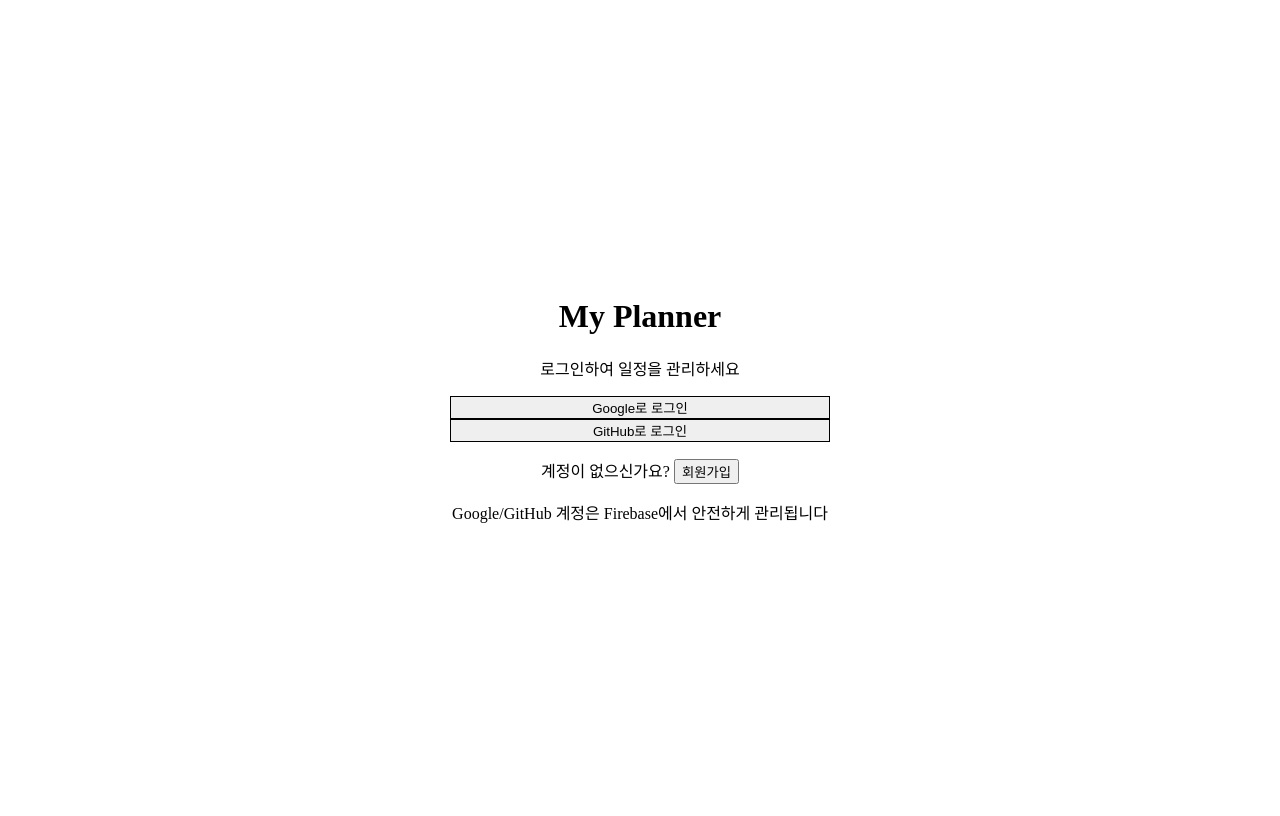
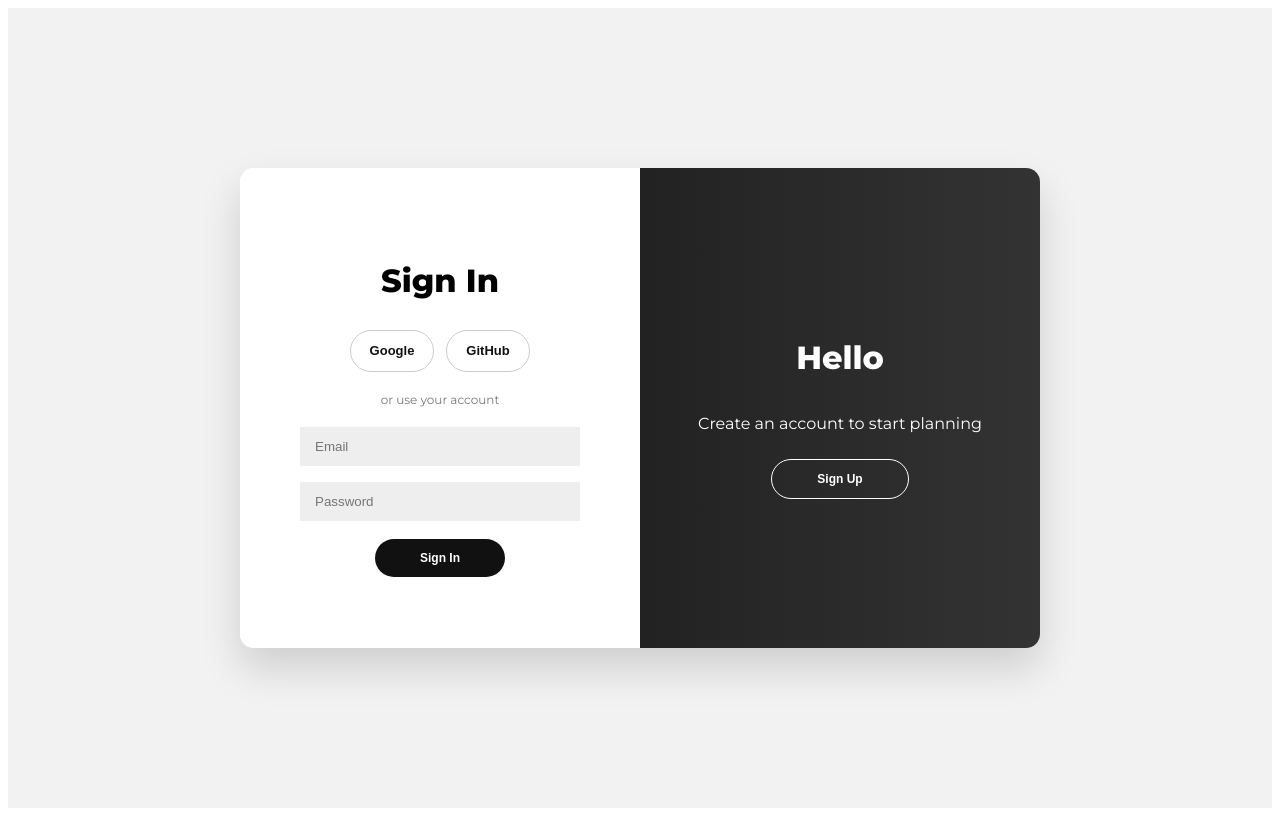
Before and after one commit to rinda1234/todo-web, a React app: page / in a window 1280 px wide. Built offline with nearby package versions, Linux system fonts and the light colour scheme; no server answers; the HTML template or start-up script is replaced by a standard one.

Commit message:
update login ui

```diff
--- a/src/components/SignupForm.jsx
+++ /dev/null
@@ -1,53 +0,0 @@
-import { useState } from "react";
-import { signUpWithEmail } from "../auth";
-
-export default function SignupForm() {
-    const [email, setEmail] = useState("");
-    const [password, setPassword] = useState("");
-    const [error, setError] = useState("");
-
-    const handleSignup = async () => {
-        try {
-            await signUpWithEmail(email, password);
-        } catch (e) {
-            setError(e.message);
-        }
-    };
-
-    return (
-        <>
-            <h2 className="text-xl font-semibold mb-4 text-center">
-                회원가입
-            </h2>
-
-            <input
-                type="email"
-                placeholder="이메일"
-                value={email}
-                onChange={(e) => setEmail(e.target.value)}
-                className="w-full border rounded-lg px-3 py-2 mb-3"
-            />
-
-            <input
-                type="password"
-                placeholder="비밀번호"
-                value={password}
-                onChange={(e) => setPassword(e.target.value)}
-                className="w-full border rounded-lg px-3 py-2 mb-3"
-            />
-
-            {error && (
-                <p className="text-xs text-red-500 mb-2">
-                    {error}
-                </p>
-            )}
-
-            <button
-                onClick={handleSignup}
-                className="w-full py-2 rounded-xl bg-blue-500 text-white"
-            >
-                회원가입
-            </button>
-        </>
-    );
-}
--- /dev/null
+++ b/src/pages/Auth.css
@@ -0,0 +1,184 @@
+@import url('https://fonts.googleapis.com/css?family=Montserrat:400,600,800');
+
+.auth-wrapper * {
+    box-sizing: border-box;
+}
+
+.auth-wrapper {
+    background: #f2f2f2;
+    height: 100vh;
+    display: flex;
+    justify-content: center;
+    align-items: center;
+    font-family: 'Montserrat', sans-serif;
+}
+
+.auth-wrapper .auth-container {
+    background: #fff;
+    border-radius: 14px;
+    box-shadow: 0 20px 40px rgba(0,0,0,0.15);
+    position: relative;
+    overflow: hidden;
+    width: 800px;
+    max-width: 100%;
+    min-height: 480px;
+}
+
+/* 폼 */
+.auth-wrapper .form-container {
+    position: absolute;
+    top: 0;
+    height: 100%;
+    width: 50%;
+    transition: all 0.6s ease-in-out;
+}
+
+.auth-wrapper .sign-in-container {
+    left: 0;
+    z-index: 2;
+}
+
+.auth-wrapper .sign-up-container {
+    left: 0;
+    opacity: 0;
+    z-index: 1;
+}
+
+.auth-wrapper .auth-container.right-panel-active .sign-in-container {
+    transform: translateX(100%);
+}
+
+.auth-wrapper .auth-container.right-panel-active .sign-up-container {
+    transform: translateX(100%);
+    opacity: 1;
+    z-index: 5;
+}
+
+/* ✅ 전역 form/input/button → auth-wrapper 안으로 제한 */
+.auth-wrapper form {
+    background: #fff;
+    display: flex;
+    flex-direction: column;
+    align-items: center;
+    justify-content: center;
+    padding: 0 60px;
+    height: 100%;
+    text-align: center;
+}
+
+.auth-wrapper form h1 {
+    font-weight: 700;
+    margin-bottom: 10px;
+}
+
+.auth-wrapper form span {
+    font-size: 12px;
+    color: #777;
+    margin-bottom: 12px;
+}
+
+.auth-wrapper input {
+    background: #eee;
+    border: none;
+    padding: 12px 15px;
+    margin: 8px 0;
+    width: 100%;
+}
+
+.auth-wrapper button {
+    border-radius: 20px;
+    border: none;
+    background: #111;
+    color: white;
+    font-size: 12px;
+    font-weight: 600;
+    padding: 12px 45px;
+    margin-top: 10px;
+    cursor: pointer;
+}
+
+.auth-wrapper button.ghost {
+    background: transparent;
+    border: 1px solid white;
+}
+
+/* 소셜 버튼 */
+.auth-wrapper .social-container {
+    margin: 20px 0;
+}
+
+/* ✅ Google/GitHub 텍스트 넣을 거면 원형(42px) 유지가 어려움 → pill 추천 */
+.auth-wrapper .social {
+    border: 1px solid #ccc;
+    border-radius: 9999px; /* 동글동글 */
+    height: 42px;
+    padding: 0 14px;
+    min-width: 84px;
+
+    margin: 0 6px;
+    background: white;
+    font-weight: 700;
+    font-size: 13px;
+    color: #111;
+
+    display: inline-flex;
+    align-items: center;
+    justify-content: center;
+
+    cursor: pointer;
+}
+
+/* 오버레이 */
+.auth-wrapper .overlay-container {
+    position: absolute;
+    left: 50%;
+    width: 50%;
+    height: 100%;
+    overflow: hidden;
+    transition: transform 0.6s ease-in-out;
+    z-index: 100;
+}
+
+.auth-wrapper .auth-container.right-panel-active .overlay-container {
+    transform: translateX(-100%);
+}
+
+.auth-wrapper .overlay {
+    background: linear-gradient(to right, #111, #333);
+    color: white;
+    position: relative;
+    left: -100%;
+    height: 100%;
+    width: 200%;
+    transition: transform 0.6s ease-in-out;
+}
+
+.auth-wrapper .auth-container.right-panel-active .overlay {
+    transform: translateX(50%);
+}
+
+.auth-wrapper .overlay-panel {
+    position: absolute;
+    display: flex;
+    flex-direction: column;
+    justify-content: center;
+    align-items: center;
+    padding: 0 40px;
+    text-align: center;
+    height: 100%;
+    width: 50%;
+}
+
+.auth-wrapper .overlay-left {
+    transform: translateX(-20%);
+}
+
+.auth-wrapper .overlay-right {
+    right: 0;
+}
+
+.auth-wrapper .error {
+    color: #e11d48;
+    font-size: 12px;
+    margin-top: 8px;
+}
--- a/src/pages/Auth.jsx
+++ b/src/pages/Auth.jsx
@@ -1,76 +1,165 @@
 import { useState } from "react";
+import "./Auth.css";
 import {
+    signInWithEmail,
+    signUpWithEmail,
     signInWithGoogle,
     signInWithGithub,
 } from "../auth";
 
 export default function Auth() {
-    const [mode, setMode] = useState("login"); // login | signup
+    const [isSignUp, setIsSignUp] = useState(false);
+    const [email, setEmail] = useState("");
+    const [password, setPassword] = useState("");
+    const [error, setError] = useState("");
+
+    const handleSignIn = async () => {
+        setError("");
+        try {
+            await signInWithEmail(email, password);
+        } catch {
+            setError("이메일 또는 비밀번호가 올바르지 않습니다");
+        }
+    };
+
+    const handleSignUp = async () => {
+        setError("");
+        try {
+            await signUpWithEmail(email, password);
+        } catch (e) {
+            console.error(e);
+            setError(e.message);
+        }
+
+    };
 
     return (
-        <div className="min-h-screen flex items-center justify-center bg-gradient-to-br from-blue-50 to-indigo-100">
-            <div className="bg-white w-[380px] max-w-[90%] rounded-2xl shadow-xl p-8">
+        <div className="auth-wrapper">
+            <div className={`auth-container ${isSignUp ? "right-panel-active" : ""}`}>
 
-                {/* 타이틀 */}
-                <h1 className="text-2xl font-bold text-center mb-1">
-                    My Planner
-                </h1>
-                <p className="text-sm text-gray-500 text-center mb-6">
-                    {mode === "login"
-                        ? "로그인하여 일정을 관리하세요"
-                        : "회원가입 후 바로 시작할 수 있어요"}
-                </p>
+                {/* 로그인 */}
+                <div className="form-container sign-in-container">
+                    <form>
+                        <h1>Sign In</h1>
 
-                {/* 버튼 영역 */}
-                <div className="space-y-3">
+                        <div className="social-container">
                             <button
+                                type="button"
+                                className="social"
                                 onClick={signInWithGoogle}
-                        className="w-full flex items-center justify-center gap-3 py-3 rounded-xl border hover:bg-gray-50 transition"
                             >
-                        <span className="font-medium">
-                            Google로 {mode === "login" ? "로그인" : "회원가입"}
-                        </span>
+                                Google
                             </button>
 
                             <button
+                                type="button"
+                                className="social"
                                 onClick={signInWithGithub}
-                        className="w-full flex items-center justify-center gap-3 py-3 rounded-xl border hover:bg-gray-50 transition"
                             >
-                        <span className="font-medium">
-                            GitHub로 {mode === "login" ? "로그인" : "회원가입"}
-                        </span>
+                                GitHub
                             </button>
                         </div>
 
-                {/* 모드 전환 */}
-                <p className="mt-6 text-sm text-center text-gray-500">
-                    {mode === "login" ? (
-                        <>
-                            계정이 없으신가요?{" "}
+
+                        <span>or use your account</span>
+
+                        <input
+                            type="email"
+                            placeholder="Email"
+                            value={email}
+                            onChange={(e) => setEmail(e.target.value)}
+                        />
+                        <input
+                            type="password"
+                            placeholder="Password"
+                            value={password}
+                            onChange={(e) => setPassword(e.target.value)}
+                        />
+
+                        <button type="button" onClick={handleSignIn}>
+                            Sign In
+                        </button>
+
+                        {error && <p className="error">{error}</p>}
+                    </form>
+                </div>
+
+                {/* 회원가입 */}
+                <div className="form-container sign-up-container">
+                    <form>
+                        <h1>Create Account</h1>
+
+                        <div className="social-container">
                             <button
-                                onClick={() => setMode("signup")}
-                                className="text-blue-500 hover:underline"
+                                type="button"
+                                className="social"
+                                onClick={signInWithGoogle}
                             >
-                                회원가입
+                                Google
                             </button>
-                        </>
-                    ) : (
-                        <>
-                            이미 계정이 있나요?{" "}
+
                             <button
-                                onClick={() => setMode("login")}
-                                className="text-blue-500 hover:underline"
+                                type="button"
+                                className="social"
+                                onClick={signInWithGithub}
                             >
-                                로그인
+                                GitHub
                             </button>
-                        </>
-                    )}
-                </p>
+                        </div>
 
-                {/* 안내 */}
-                <p className="mt-4 text-xs text-gray-400 text-center">
-                    Google/GitHub 계정은 Firebase에서 안전하게 관리됩니다
-                </p>
+
+                        <span>or use your email</span>
+
+                        <input
+                            type="email"
+                            placeholder="Email"
+                            value={email}
+                            onChange={(e) => setEmail(e.target.value)}
+                        />
+                        <input
+                            type="password"
+                            placeholder="Password"
+                            value={password}
+                            onChange={(e) => setPassword(e.target.value)}
+                        />
+
+                        <button type="button" onClick={handleSignUp}>
+                            Sign Up
+                        </button>
+
+                        {error && <p className="error">{error}</p>}
+                    </form>
+                </div>
+
+                {/* 오버레이 */}
+                <div className="overlay-container">
+                    <div className="overlay">
+                        <div className="overlay-panel overlay-left">
+                            <h1>Welcome Back</h1>
+                            <p>Login with your personal info</p>
+                            <button
+                                type="button"
+                                className="ghost"
+                                onClick={() => setIsSignUp(false)}
+                            >
+                                Sign In
+                            </button>
+                        </div>
+
+                        <div className="overlay-panel overlay-right">
+                            <h1>Hello</h1>
+                            <p>Create an account to start planning</p>
+                            <button
+                                type="button"
+                                className="ghost"
+                                onClick={() => setIsSignUp(true)}
+                            >
+                                Sign Up
+                            </button>
+                        </div>
+                    </div>
+                </div>
+
             </div>
         </div>
     );
```
Also changed, not shown: src/auth.js (+11 -0 lines), src/components/LoginForm.jsx (deleted, +0 -53 lines). Lines whose indentation alone changed are shown as unchanged.
